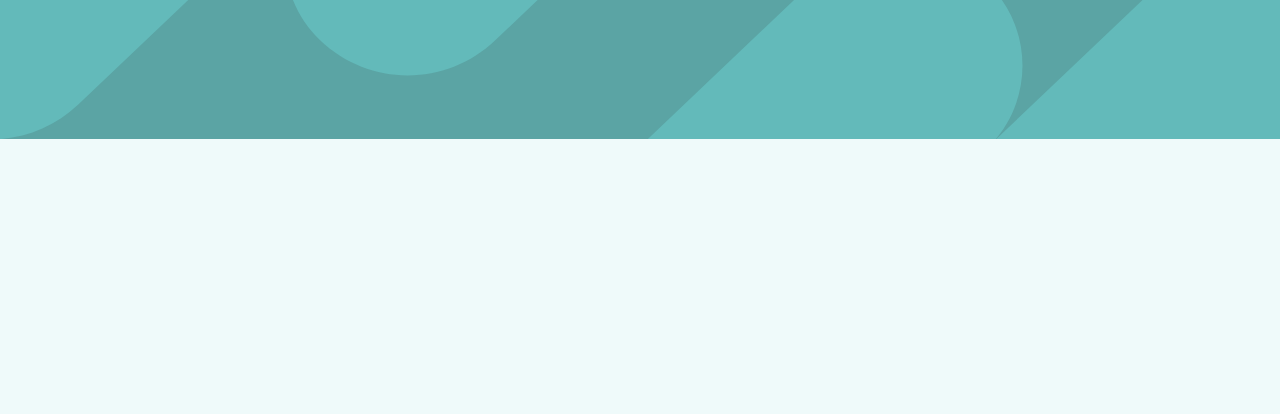
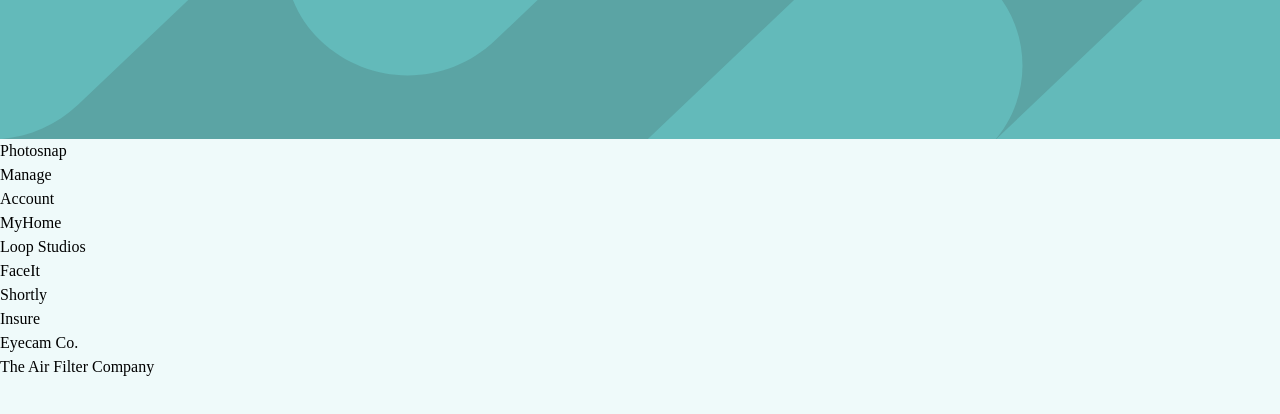
Before and after one commit to maiaralange/JobListings, a React (Vite) app: page / in a window 1280 px wide. Shown: the top 414 px of the page. Built offline with nearby package versions, Linux system fonts and the light colour scheme.

Commit message:
Including data and base listing

```diff
--- a/src/App.tsx
+++ b/src/App.tsx
@@ -1,9 +1,21 @@
+import { useEffect, useState } from 'react';
 import { Header } from './components/Header';
+import { JobList } from './components/JobListing';
+import { get } from './services/api';
+import { JobListing } from './types';
 
 function App() {
+  const [jobs, setJobs] = useState([] as JobListing[]);
+
+  useEffect(() => {
+    const data = get();
+    setJobs(data);
+  }, []);
+
   return (
     <div className="bg-light-grayish-cyan h-screen">
       <Header />
+      <JobList jobs={jobs} />
     </div>
   );
 }
--- a/src/components/Header.tsx
+++ b/src/components/Header.tsx
@@ -1,4 +1,5 @@
 import headerBackgroundImg from '../assets/bg-header-desktop.svg';
+
 export const Header = () => {
   return (
     <header className="bg-desaturated-dark-cyan">
--- /dev/null
+++ b/src/components/JobItem.tsx
@@ -0,0 +1,9 @@
+import { JobListing } from '../types';
+
+interface JobItemProps {
+  job: JobListing;
+}
+
+export const JobItem = ({ job }: JobItemProps) => {
+  return <div>{job.company}</div>;
+};
--- /dev/null
+++ b/src/components/JobListing.tsx
@@ -0,0 +1,16 @@
+import { JobListing } from '../types';
+import { JobItem } from './JobItem';
+
+interface JobListingProps {
+  jobs: JobListing[];
+}
+
+export const JobList = ({ jobs }: JobListingProps) => {
+  return (
+    <div className="flex flex-col">
+      {jobs.map((job) => (
+        <JobItem key={job.id} job={job} />
+      ))}
+    </div>
+  );
+};
--- /dev/null
+++ b/src/services/api.ts
@@ -0,0 +1,2 @@
+import data from './data.json';
+export const get = () => data;
--- /dev/null
+++ b/src/services/data.json
@@ -0,0 +1,152 @@
+[
+  {
+    "id": 1,
+    "company": "Photosnap",
+    "logo": "./images/photosnap.svg",
+    "new": true,
+    "featured": true,
+    "position": "Senior Frontend Developer",
+    "role": "Frontend",
+    "level": "Senior",
+    "postedAt": "1d ago",
+    "contract": "Full Time",
+    "location": "USA Only",
+    "languages": ["HTML", "CSS", "JavaScript"],
+    "tools": []
+  },
+  {
+    "id": 2,
+    "company": "Manage",
+    "logo": "./images/manage.svg",
+    "new": true,
+    "featured": true,
+    "position": "Fullstack Developer",
+    "role": "Fullstack",
+    "level": "Midweight",
+    "postedAt": "1d ago",
+    "contract": "Part Time",
+    "location": "Remote",
+    "languages": ["Python"],
+    "tools": ["React"]
+  },
+  {
+    "id": 3,
+    "company": "Account",
+    "logo": "./images/account.svg",
+    "new": true,
+    "featured": false,
+    "position": "Junior Frontend Developer",
+    "role": "Frontend",
+    "level": "Junior",
+    "postedAt": "2d ago",
+    "contract": "Part Time",
+    "location": "USA Only",
+    "languages": ["JavaScript"],
+    "tools": ["React", "Sass"]
+  },
+  {
+    "id": 4,
+    "company": "MyHome",
+    "logo": "./images/myhome.svg",
+    "new": false,
+    "featured": false,
+    "position": "Junior Frontend Developer",
+    "role": "Frontend",
+    "level": "Junior",
+    "postedAt": "5d ago",
+    "contract": "Contract",
+    "location": "USA Only",
+    "languages": ["CSS", "JavaScript"],
+    "tools": []
+  },
+  {
+    "id": 5,
+    "company": "Loop Studios",
+    "logo": "./images/loop-studios.svg",
+    "new": false,
+    "featured": false,
+    "position": "Software Engineer",
+    "role": "Fullstack",
+    "level": "Midweight",
+    "postedAt": "1w ago",
+    "contract": "Full Time",
+    "location": "Worldwide",
+    "languages": ["JavaScript"],
+    "tools": ["Ruby", "Sass"]
+  },
+  {
+    "id": 6,
+    "company": "FaceIt",
+    "logo": "./images/faceit.svg",
+    "new": false,
+    "featured": false,
+    "position": "Junior Backend Developer",
+    "role": "Backend",
+    "level": "Junior",
+    "postedAt": "2w ago",
+    "contract": "Full Time",
+    "location": "UK Only",
+    "languages": ["Ruby"],
+    "tools": ["RoR"]
+  },
+  {
+    "id": 7,
+    "company": "Shortly",
+    "logo": "./images/shortly.svg",
+    "new": false,
+    "featured": false,
+    "position": "Junior Developer",
+    "role": "Frontend",
+    "level": "Junior",
+    "postedAt": "2w ago",
+    "contract": "Full Time",
+    "location": "Worldwide",
+    "languages": ["HTML", "JavaScript"],
+    "tools": ["Sass"]
+  },
+  {
+    "id": 8,
+    "company": "Insure",
+    "logo": "./images/insure.svg",
+    "new": false,
+    "featured": false,
+    "position": "Junior Frontend Developer",
+    "role": "Frontend",
+    "level": "Junior",
+    "postedAt": "2w ago",
+    "contract": "Full Time",
+    "location": "USA Only",
+    "languages": ["JavaScript"],
+    "tools": ["Vue", "Sass"]
+  },
+  {
+    "id": 9,
+    "company": "Eyecam Co.",
+    "logo": "./images/eyecam-co.svg",
+    "new": false,
+    "featured": false,
+    "position": "Full Stack Engineer",
+    "role": "Fullstack",
+    "level": "Midweight",
+    "postedAt": "3w ago",
+    "contract": "Full Time",
+    "location": "Worldwide",
+    "languages": ["JavaScript", "Python"],
+    "tools": ["Django"]
+  },
+  {
+    "id": 10,
+    "company": "The Air Filter Company",
+    "logo": "./images/the-air-filter-company.svg",
+    "new": false,
+    "featured": false,
+    "position": "Front-end Dev",
+    "role": "Frontend",
+    "level": "Junior",
+    "postedAt": "1mo ago",
+    "contract": "Part Time",
+    "location": "Worldwide",
+    "languages": ["JavaScript"],
+    "tools": ["React", "Sass"]
+  }
+]
--- /dev/null
+++ b/src/types.ts
@@ -0,0 +1,15 @@
+export interface JobListing {
+  id: number;
+  company: string;
+  logo: string;
+  new: boolean;
+  featured: boolean;
+  position: string;
+  role: string;
+  level: string;
+  postedAt: string;
+  contract: string;
+  location: string;
+  languages: string[];
+  tools: string[];
+}
```
